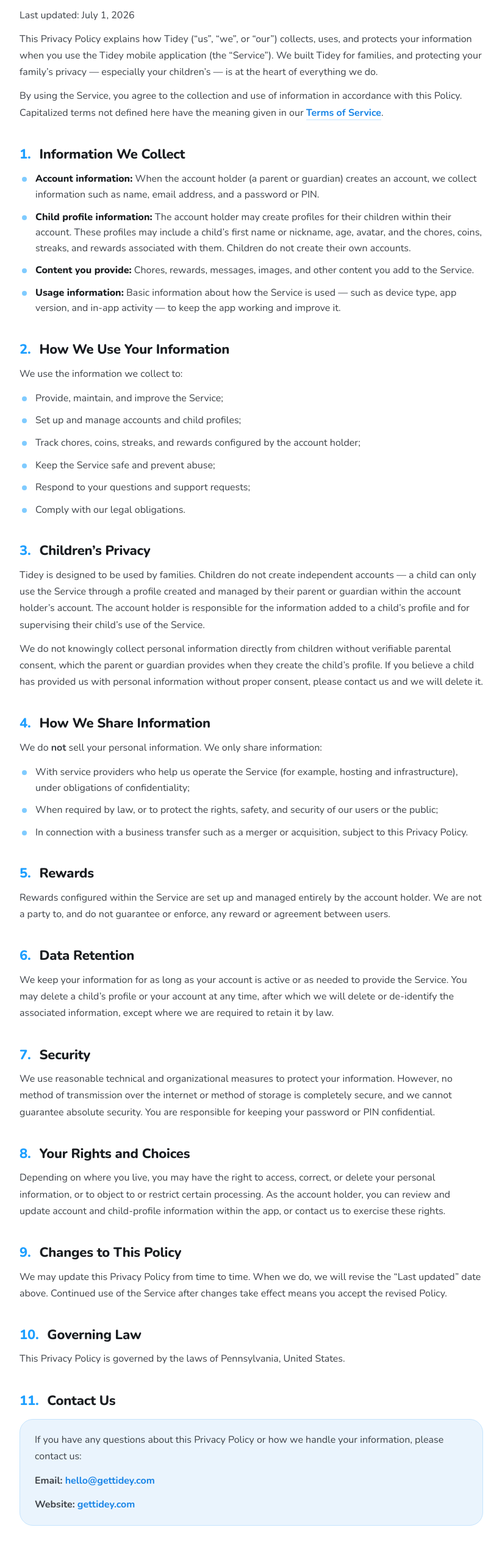
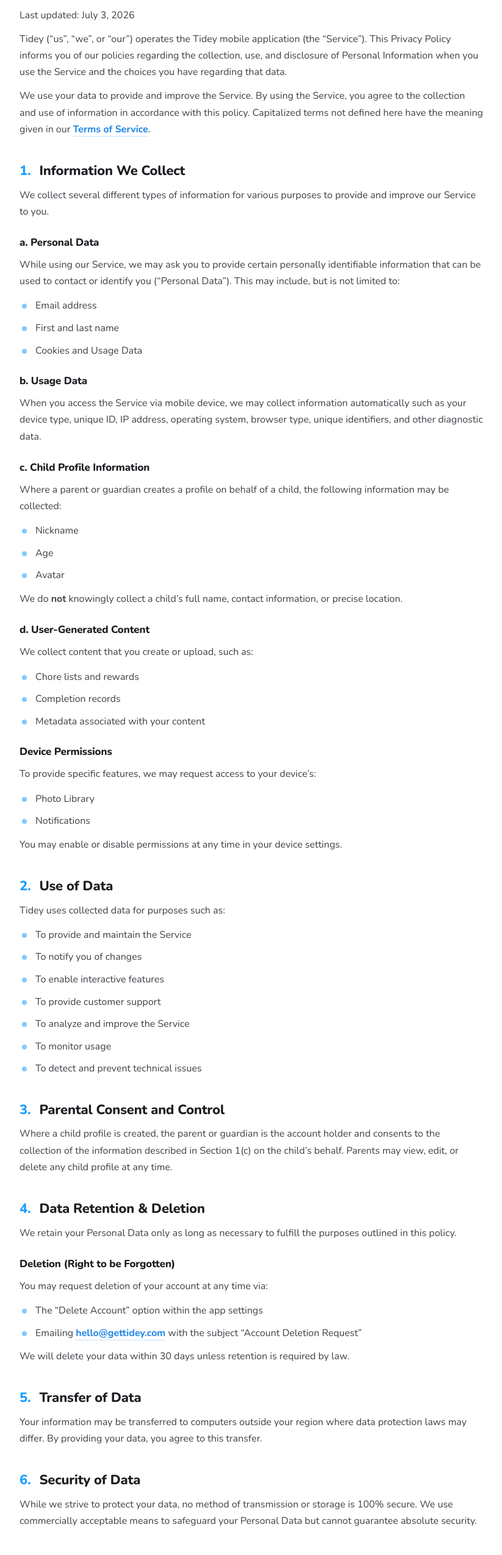
Before and after one commit to Ozzie-code-alt/Tidey-web, a Next.js app: page /privacy in a window 1280 px wide. Shown: the part 234-2784 px from the top of the page at 61% size, without its empty margins (228-1051 px from the left). Built offline with nearby package versions, Linux system fonts and the light colour scheme.

Commit message:
Refactor code structure for improved readability and maintainability

```diff
--- a/app/globals.css
+++ b/app/globals.css
@@ -293,6 +293,7 @@
 
 .legal-inner h2{font-family:var(--font-sans);font-weight:800;font-size:22px;color:var(--ink-900);letter-spacing:-.01em;line-height:1.3;margin:40px 0 0;scroll-margin-top:24px}
 .legal-inner h2 .num{color:var(--blue-500);margin-right:8px}
+.legal-inner h3{font-family:var(--font-sans);font-weight:800;font-size:17px;color:var(--ink-900);letter-spacing:-.01em;line-height:1.3;margin:26px 0 0;scroll-margin-top:24px}
 .legal-inner p{color:var(--ink-700);font-size:16px;line-height:1.7;font-weight:500;margin:12px 0 0}
 .legal-inner ul{list-style:none;margin:14px 0 0;padding:0;display:flex;flex-direction:column;gap:11px}
 .legal-inner ul li{position:relative;color:var(--ink-700);font-size:16px;line-height:1.6;font-weight:500;padding-left:26px}
--- a/app/privacy/page.tsx
+++ b/app/privacy/page.tsx
@@ -9,170 +9,190 @@
 
 export default function PrivacyPage() {
   return (
-    <LegalLayout title="Privacy Policy" updated="July 1, 2026">
+    <LegalLayout title="Privacy Policy" updated="July 3, 2026">
       <p className="legal-lead">
-        This Privacy Policy explains how Tidey (“us”, “we”, or “our”) collects,
-        uses, and protects your information when you use the Tidey mobile
-        application (the “Service”). We built Tidey for families, and protecting
-        your family’s privacy — especially your children’s — is at the heart of
-        everything we do.
+        Tidey (“us”, “we”, or “our”) operates the Tidey mobile application (the
+        “Service”). This Privacy Policy informs you of our policies regarding
+        the collection, use, and disclosure of Personal Information when you
+        use the Service and the choices you have regarding that data.
       </p>
       <p>
-        By using the Service, you agree to the collection and use of information
-        in accordance with this Policy. Capitalized terms not defined here have
-        the meaning given in our{" "}
-        <a href="/terms">Terms of Service</a>.
+        We use your data to provide and improve the Service. By using the
+        Service, you agree to the collection and use of information in
+        accordance with this policy. Capitalized terms not defined here have
+        the meaning given in our <a href="/terms">Terms of Service</a>.
       </p>
 
       <h2>
         <span className="num">1.</span> Information We Collect
       </h2>
+      <p>
+        We collect several different types of information for various purposes
+        to provide and improve our Service to you.
+      </p>
+
+      <h3>a. Personal Data</h3>
+      <p>
+        While using our Service, we may ask you to provide certain personally
+        identifiable information that can be used to contact or identify you
+        (“Personal Data”). This may include, but is not limited to:
+      </p>
       <ul>
-        <li>
-          <strong>Account information:</strong> When the account holder (a parent
-          or guardian) creates an account, we collect information such as name,
-          email address, and a password or PIN.
-        </li>
-        <li>
-          <strong>Child profile information:</strong> The account holder may
-          create profiles for their children within their account. These
-          profiles may include a child’s first name or nickname, age, avatar,
-          and the chores, coins, streaks, and rewards associated with them.
-          Children do not create their own accounts.
-        </li>
-        <li>
-          <strong>Content you provide:</strong> Chores, rewards, messages,
-          images, and other content you add to the Service.
-        </li>
-        <li>
-          <strong>Usage information:</strong> Basic information about how the
-          Service is used — such as device type, app version, and in-app
-          activity — to keep the app working and improve it.
-        </li>
+        <li>Email address</li>
+        <li>First and last name</li>
+        <li>Cookies and Usage Data</li>
+      </ul>
+
+      <h3>b. Usage Data</h3>
+      <p>
+        When you access the Service via mobile device, we may collect
+        information automatically such as your device type, unique ID, IP
+        address, operating system, browser type, unique identifiers, and other
+        diagnostic data.
+      </p>
+
+      <h3>c. Child Profile Information</h3>
+      <p>
+        Where a parent or guardian creates a profile on behalf of a child, the
+        following information may be collected:
+      </p>
+      <ul>
+        <li>Nickname</li>
+        <li>Age</li>
+        <li>Avatar</li>
+      </ul>
+      <p>
+        We do <strong>not</strong> knowingly collect a child’s full name,
+        contact information, or precise location.
+      </p>
+
+      <h3>d. User-Generated Content</h3>
+      <p>We collect content that you create or upload, such as:</p>
+      <ul>
+        <li>Chore lists and rewards</li>
+        <li>Completion records</li>
+        <li>Metadata associated with your content</li>
+      </ul>
+
+      <h3>Device Permissions</h3>
+      <p>
+        To provide specific features, we may request access to your device’s:
+      </p>
+      <ul>
+        <li>Photo Library</li>
+        <li>Notifications</li>
+      </ul>
+      <p>
+        You may enable or disable permissions at any time in your device
+        settings.
+      </p>
+
+      <h2>
+        <span className="num">2.</span> Use of Data
+      </h2>
+      <p>Tidey uses collected data for purposes such as:</p>
+      <ul>
+        <li>To provide and maintain the Service</li>
+        <li>To notify you of changes</li>
+        <li>To enable interactive features</li>
+        <li>To provide customer support</li>
+        <li>To analyze and improve the Service</li>
+        <li>To monitor usage</li>
+        <li>To detect and prevent technical issues</li>
       </ul>
 
       <h2>
-        <span className="num">2.</span> How We Use Your Information
-      </h2>
-      <p>We use the information we collect to:</p>
-      <ul>
-        <li>Provide, maintain, and improve the Service;</li>
-        <li>Set up and manage accounts and child profiles;</li>
-        <li>
-          Track chores, coins, streaks, and rewards configured by the account
-          holder;
-        </li>
-        <li>Keep the Service safe and prevent abuse;</li>
-        <li>Respond to your questions and support requests;</li>
-        <li>Comply with our legal obligations.</li>
-      </ul>
-
-      <h2>
-        <span className="num">3.</span> Children’s Privacy
+        <span className="num">3.</span> Parental Consent and Control
       </h2>
       <p>
-        Tidey is designed to be used by families. Children do not create
-        independent accounts — a child can only use the Service through a profile
-        created and managed by their parent or guardian within the account
-        holder’s account. The account holder is responsible for the information
-        added to a child’s profile and for supervising their child’s use of the
-        Service.
-      </p>
-      <p>
-        We do not knowingly collect personal information directly from children
-        without verifiable parental consent, which the parent or guardian
-        provides when they create the child’s profile. If you believe a child
-        has provided us with personal information without proper consent, please
-        contact us and we will delete it.
+        Where a child profile is created, the parent or guardian is the account
+        holder and consents to the collection of the information described in
+        Section 1(c) on the child’s behalf. Parents may view, edit, or delete
+        any child profile at any time.
       </p>
 
       <h2>
-        <span className="num">4.</span> How We Share Information
+        <span className="num">4.</span> Data Retention &amp; Deletion
       </h2>
       <p>
-        We do <strong>not</strong> sell your personal information. We only share
-        information:
+        We retain your Personal Data only as long as necessary to fulfill the
+        purposes outlined in this policy.
       </p>
+      <h3>Deletion (Right to be Forgotten)</h3>
+      <p>You may request deletion of your account at any time via:</p>
       <ul>
+        <li>The “Delete Account” option within the app settings</li>
         <li>
-          With service providers who help us operate the Service (for example,
-          hosting and infrastructure), under obligations of confidentiality;
-        </li>
-        <li>
-          When required by law, or to protect the rights, safety, and security
-          of our users or the public;
-        </li>
-        <li>
-          In connection with a business transfer such as a merger or
-          acquisition, subject to this Privacy Policy.
+          Emailing{" "}
+          <a href="mailto:hello@gettidey.com">hello@gettidey.com</a> with the
+          subject “Account Deletion Request”
         </li>
       </ul>
-
-      <h2>
-        <span className="num">5.</span> Rewards
-      </h2>
       <p>
-        Rewards configured within the Service are set up and managed entirely by
-        the account holder. We are not a party to, and do not guarantee or
-        enforce, any reward or agreement between users.
+        We will delete your data within 30 days unless retention is required by
+        law.
       </p>
 
       <h2>
-        <span className="num">6.</span> Data Retention
+        <span className="num">5.</span> Transfer of Data
       </h2>
       <p>
-        We keep your information for as long as your account is active or as
-        needed to provide the Service. You may delete a child’s profile or your
-        account at any time, after which we will delete or de-identify the
-        associated information, except where we are required to retain it by law.
+        Your information may be transferred to computers outside your region
+        where data protection laws may differ. By providing your data, you
+        agree to this transfer.
       </p>
 
       <h2>
-        <span className="num">7.</span> Security
+        <span className="num">6.</span> Security of Data
       </h2>
       <p>
-        We use reasonable technical and organizational measures to protect your
-        information. However, no method of transmission over the internet or
-        method of storage is completely secure, and we cannot guarantee absolute
-        security. You are responsible for keeping your password or PIN
-        confidential.
+        While we strive to protect your data, no method of transmission or
+        storage is 100% secure. We use commercially acceptable means to
+        safeguard your Personal Data but cannot guarantee absolute security.
       </p>
 
       <h2>
-        <span className="num">8.</span> Your Rights and Choices
+        <span className="num">7.</span> Service Providers
       </h2>
       <p>
-        Depending on where you live, you may have the right to access, correct,
-        or delete your personal information, or to object to or restrict certain
-        processing. As the account holder, you can review and update account and
-        child-profile information within the app, or contact us to exercise these
-        rights.
+        We may employ third-party companies to assist in providing or analyzing
+        our Service (e.g., hosting, analytics). These providers may access your
+        Personal Data only to perform tasks on our behalf.
       </p>
 
       <h2>
-        <span className="num">9.</span> Changes to This Policy
+        <span className="num">8.</span> Children’s Privacy
       </h2>
       <p>
-        We may update this Privacy Policy from time to time. When we do, we will
-        revise the “Last updated” date above. Continued use of the Service after
-        changes take effect means you accept the revised Policy.
+        Our Service allows children to use certain features through a profile
+        created by a parent or guardian. We comply with the Children’s Online
+        Privacy Protection Act (COPPA) and do not knowingly collect personal
+        information directly from a child outside of a parent-managed account.
+        If we become aware that a child has provided personal information to us
+        outside of this structure, we will promptly delete it.
+      </p>
+      <p>
+        Parents may contact us at{" "}
+        <a href="mailto:hello@gettidey.com">hello@gettidey.com</a> to review,
+        modify, or request deletion of their child’s information.
       </p>
 
       <h2>
-        <span className="num">10.</span> Governing Law
+        <span className="num">9.</span> Changes to This Privacy Policy
       </h2>
       <p>
-        This Privacy Policy is governed by the laws of Pennsylvania, United
-        States.
+        We may update this Privacy Policy from time to time. We will notify you
+        of changes by posting the updated policy and updating the “Last
+        Updated” date at the top.
       </p>
 
       <h2>
-        <span className="num">11.</span> Contact Us
+        <span className="num">10.</span> Contact Us
       </h2>
       <div className="legal-contact">
         <p>
-          If you have any questions about this Privacy Policy or how we handle
-          your information, please contact us:
+          If you have any questions about this Privacy Policy, please contact
+          us:
         </p>
         <p>
           <strong>Email:</strong>{" "}
```
Also changed, not shown: 1 other file (tests, documents, lock files or other folders).
